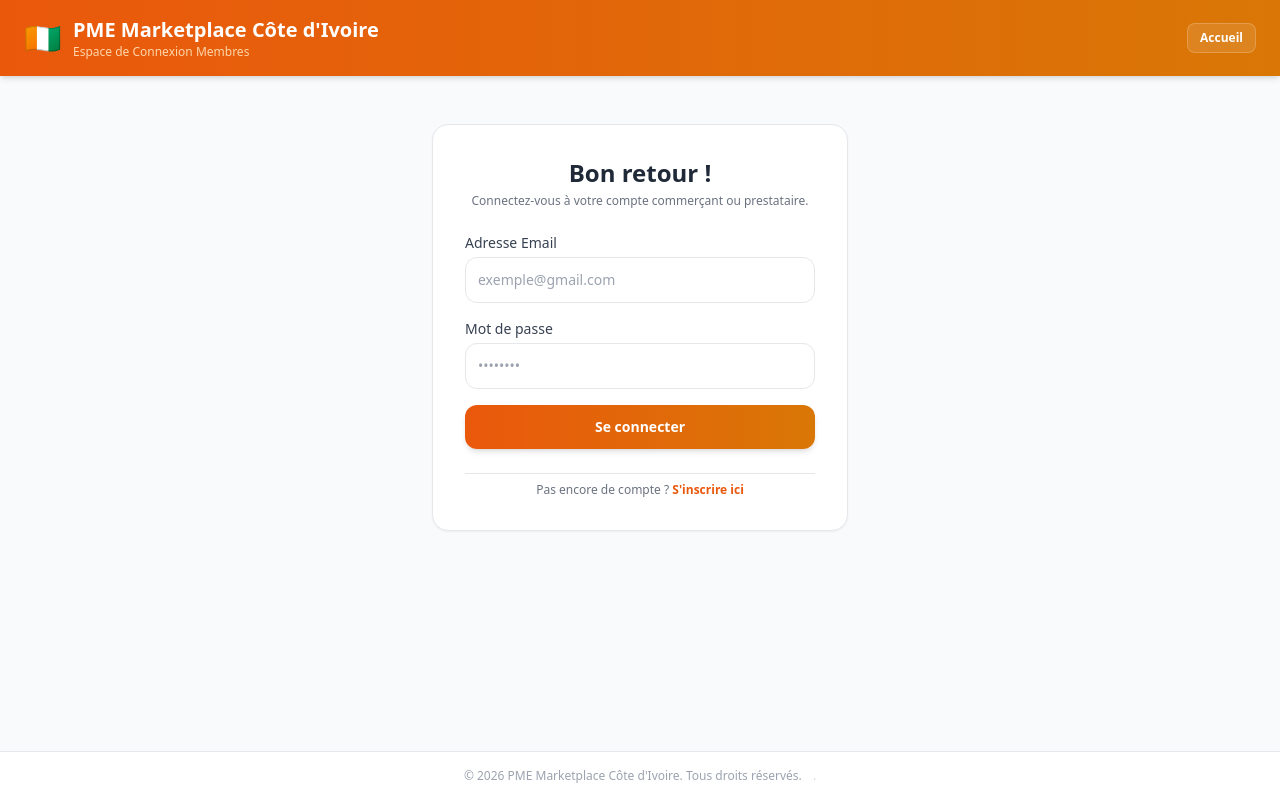
After one commit to acquah2017-prog/pme-marketplace, a FastAPI app: template templates/login.html in a window 1280 px wide. The commit adds this page. Run offline with FastAPI, Linux system fonts and the light colour scheme; the template is opened without the code that fills it, so the values that code supplies are empty; some libraries are stand-ins or nearby versions.

Commit message:
Creation d'une page de connexion dediee pour les membres et discretisation de l'acces admin

```diff
--- a/main.py
+++ b/main.py
@@ -13,7 +13,7 @@ DATABASE_URL = "sqlite:///./pme_marketplace.db"
 SECRET_KEY = "cle_secrete_pme_ci_national_admin"
 ALGORITHM = "HS256"
 
-# Tes coordonnées d'administrateur unique
+# Coordonnées de l'administrateur unique
 ADMIN_EMAIL = "acquah2017@gmail.com"
 ADMIN_PASSWORD = "Cancer1993."
 
@@ -53,7 +53,7 @@ def init_admin():
     admin_user = db.query(UserDB).filter(UserDB.email == ADMIN_EMAIL).first()
     if not admin_user:
         new_admin = UserDB(
-            nom="Administrateur Principal",
+            nom="Kouassi Acquah Georges De Boris",
             email=ADMIN_EMAIL,
             hashed_password=hash_password(ADMIN_PASSWORD),
             role="admin"
@@ -61,6 +61,7 @@ def init_admin():
         db.add(new_admin)
         db.commit()
     else:
+        admin_user.nom = "Kouassi Acquah Georges De Boris"
         admin_user.hashed_password = hash_password(ADMIN_PASSWORD)
         admin_user.role = "admin"
         db.commit()
@@ -104,7 +105,40 @@ def inscription_web(
     return templates.TemplateResponse(
         request=request,
         name="index.html",
-        context={"succes": f"Félicitations {nom} ! Votre compte a été créé avec succès."}
+        context={"succes": f"Félicitations {nom} ! Votre compte a été créé avec succès. Vous pouvez maintenant vous connecter."}
+    )
+
+# Route de Connexion pour les Commerçants et Prestataires
+@app.get("/login", response_class=HTMLResponse)
+def login_get(request: Request):
+    return templates.TemplateResponse(request=request, name="login.html", context={})
+
+@app.post("/login", response_class=HTMLResponse)
+def login_post(
+    request: Request,
+    email: str = Form(...),
+    password: str = Form(...),
+    db: Session = Depends(get_db)
+):
+    if email.strip().lower() == ADMIN_EMAIL.lower():
+        return templates.TemplateResponse(
+            request=request,
+            name="login.html",
+            context={"erreur": "Veuillez utiliser l'accès administrateur dédié."}
+        )
+
+    user = db.query(UserDB).filter(UserDB.email == email.strip().lower()).first()
+    if not user or not verify_password(password, user.hashed_password):
+        return templates.TemplateResponse(
+            request=request,
+            name="login.html",
+            context={"erreur": "Email ou mot de passe incorrect."}
+        )
+
+    return templates.TemplateResponse(
+        request=request,
+        name="login.html",
+        context={"succes": f"Bienvenue de retour, {user.nom} ({user.role}) ! Connexion réussie."}
     )
 
 @app.get("/admin-login", response_class=HTMLResponse)
@@ -124,7 +158,6 @@ def admin_login_post(
             context={"erreur": "Accès refusé : Identifiants administrateur incorrects."}
         )
 
-    # Redirection propre en GET pour éviter le message de ré-envoi de formulaire
     return RedirectResponse(url="/admin-dashboard?authorized=true", status_code=303)
 
 @app.get("/admin-dashboard", response_class=HTMLResponse)
--- /dev/null
+++ b/templates/login.html
@@ -0,0 +1,77 @@
+<!DOCTYPE html>
+<html lang="fr">
+<head>
+    <meta charset="UTF-8">
+    <meta name="viewport" content="width=device-width, initial-scale=1.0">
+    <title>Connexion - PME Marketplace Côte d'Ivoire</title>
+    <script src="https://cdn.tailwindcss.com"></script>
+</head>
+<body class="bg-gray-50 min-h-screen flex flex-col justify-between">
+
+    <!-- En-tête -->
+    <header class="bg-gradient-to-r from-orange-600 to-amber-600 text-white shadow-md">
+        <div class="max-w-7xl mx-auto px-6 py-4 flex justify-between items-center">
+            <div class="flex items-center space-x-3">
+                <span class="text-3xl">🇨🇮</span>
+                <div>
+                    <h1 class="text-xl font-bold">PME Marketplace Côte d'Ivoire</h1>
+                    <p class="text-xs text-orange-200">Espace de Connexion Membres</p>
+                </div>
+            </div>
+            <a href="/" class="bg-white/10 hover:bg-white/20 text-white px-3 py-1.5 rounded-lg text-xs font-semibold transition border border-white/20">Accueil</a>
+        </div>
+    </header>
+
+    <!-- Contenu Principal -->
+    <main class="max-w-md mx-auto px-4 py-12 flex-grow w-full">
+
+        <!-- Messages d'alerte -->
+        {% if succes %}
+        <div class="mb-6 p-4 bg-emerald-50 border border-emerald-200 text-emerald-800 rounded-xl text-center text-sm font-semibold shadow-sm">
+            {{ succes }}
+        </div>
+        {% endif %}
+
+        {% if erreur %}
+        <div class="mb-6 p-4 bg-red-50 border border-red-200 text-red-800 rounded-xl text-center text-sm font-semibold shadow-sm">
+            {{ erreur }}
+        </div>
+        {% endif %}
+
+        <div class="bg-white p-8 rounded-2xl shadow-sm border border-gray-200 space-y-6">
+            <div class="text-center space-y-1">
+                <h2 class="text-2xl font-bold text-gray-800">Bon retour !</h2>
+                <p class="text-xs text-gray-500">Connectez-vous à votre compte commerçant ou prestataire.</p>
+            </div>
+
+            <form action="/login" method="POST" class="space-y-4">
+                <div>
+                    <label class="block text-sm font-medium text-gray-700 mb-1">Adresse Email</label>
+                    <input type="email" name="email" required placeholder="exemple@gmail.com" class="w-full p-3 border rounded-xl focus:ring-2 focus:ring-orange-500 text-sm">
+                </div>
+
+                <div>
+                    <label class="block text-sm font-medium text-gray-700 mb-1">Mot de passe</label>
+                    <input type="password" name="password" required placeholder="••••••••" class="w-full p-3 border rounded-xl focus:ring-2 focus:ring-orange-500 text-sm">
+                </div>
+
+                <button type="submit" class="w-full bg-gradient-to-r from-orange-600 to-amber-600 hover:from-orange-700 hover:to-amber-700 text-white font-bold p-3 rounded-xl transition shadow-md text-sm mt-2">
+                    Se connecter
+                </button>
+            </form>
+
+            <div class="text-center pt-2 border-t">
+                <p class="text-xs text-gray-500">Pas encore de compte ? <a href="/" class="text-orange-600 font-bold hover:underline">S'inscrire ici</a></p>
+            </div>
+        </div>
+    </main>
+
+    <!-- Footer avec accès Admin ultra-discret -->
+    <footer class="bg-white border-t border-gray-200 py-4 text-center text-xs text-gray-400">
+        &copy; 2026 PME Marketplace Côte d'Ivoire. Tous droits réservés.
+        <!-- Lien admin invisible/discret connu de toi seul -->
+        <a href="/admin-login" class="text-gray-300 hover:text-gray-500 ml-2" title="Admin">.</a>
+    </footer>
+
+</body>
+</html>
```
Also changed, not shown: templates/index.html (+10 -6 lines).
